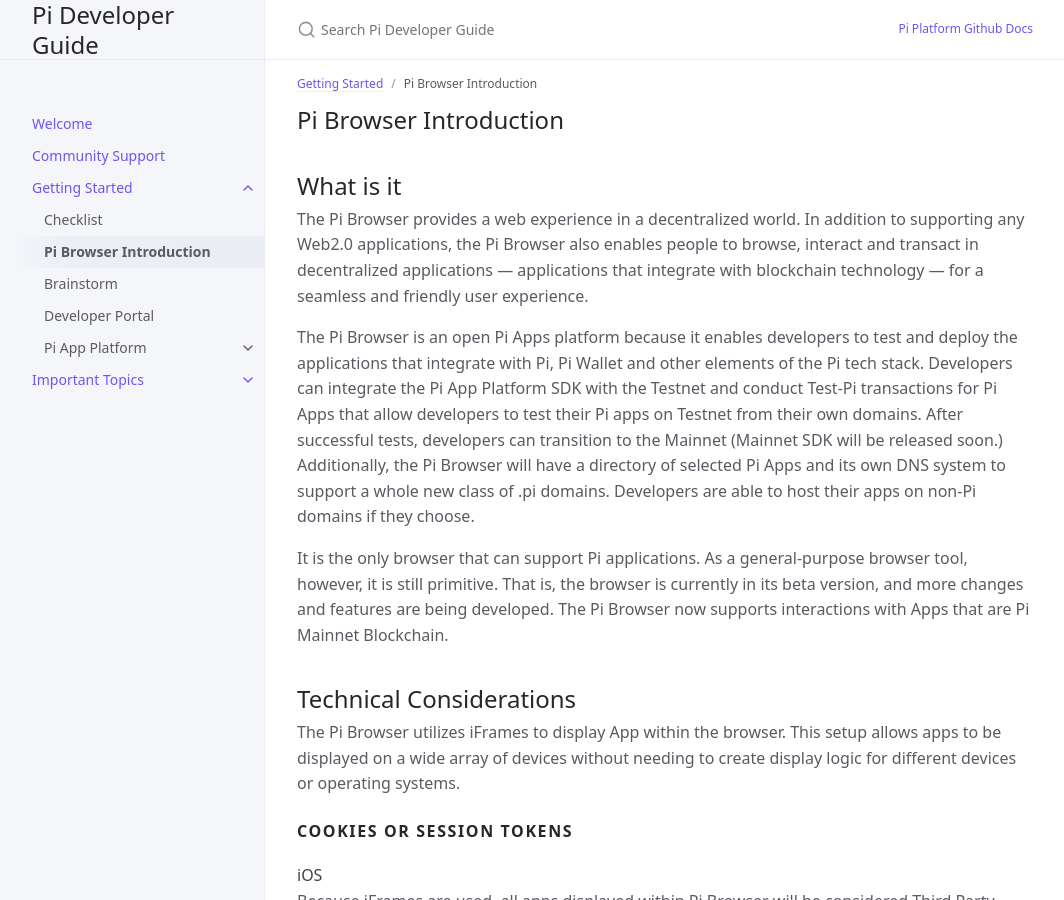
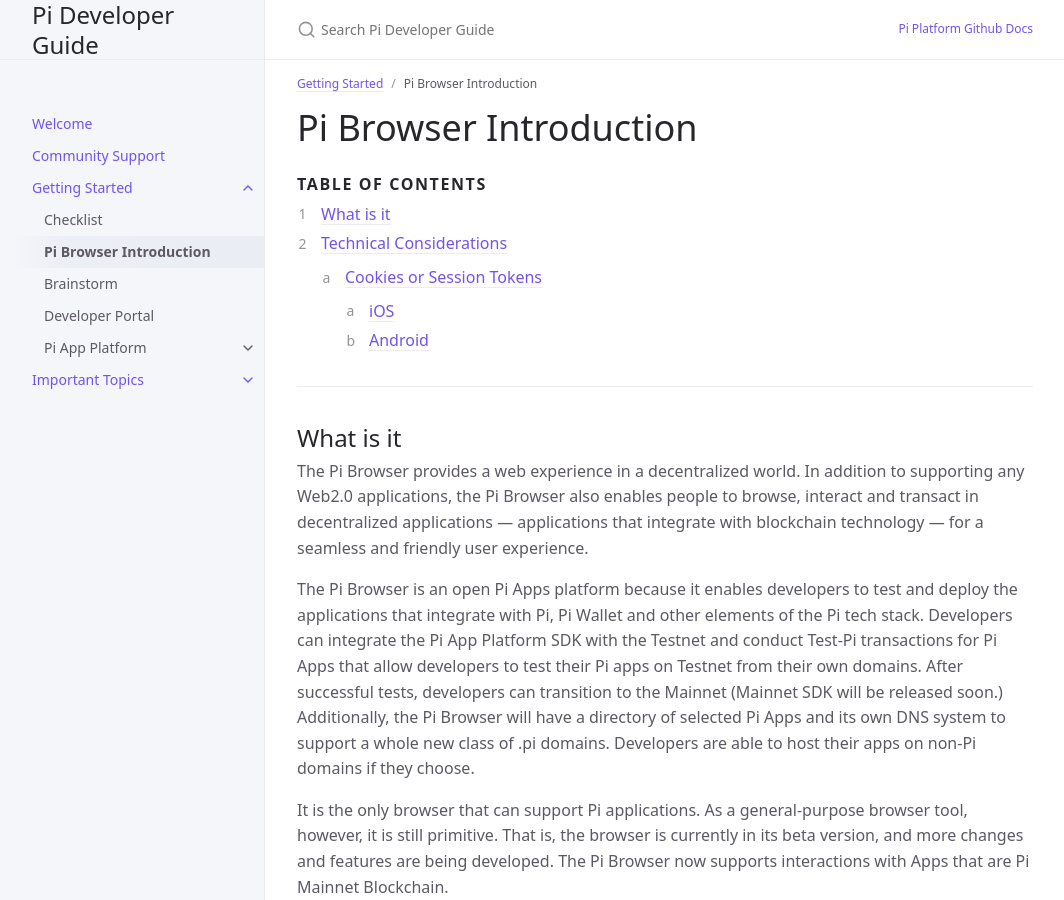
Before and after one commit to CryptoGing/Guide, a Jekyll site: the page built from docs/gettingStarted/piBrowserIntroduction.md, in a window 1280 px wide and 900 px high. Shown: the whole window, without its empty margins (107-1171 px from the left). Built offline with Jekyll 4.4.1, drawn with Linux system fonts in a browser that asks for light colours.

Commit message:
updated docs

```diff
--- a/docs/gettingStarted/piBrowserIntroduction.md
+++ b/docs/gettingStarted/piBrowserIntroduction.md
@@ -5,7 +5,16 @@
 nav_order: 3
 ---
 
-## Pi Browser Introduction
+# Pi Browser Introduction
+{: .no_toc }
+
+## Table of contents
+{: .no_toc .text-delta }
+
+1. TOC
+{:toc}
+
+---
 
 ### What is it
 The Pi Browser provides a web experience in a decentralized world. In addition to supporting any Web2.0 applications, the Pi Browser also enables people to browse, interact and transact in decentralized applications — applications that integrate with blockchain technology — for a seamless and friendly user experience.
```
Also changed, not shown: docs/gettingStarted/brainstorm.md (+0 -6 lines).
